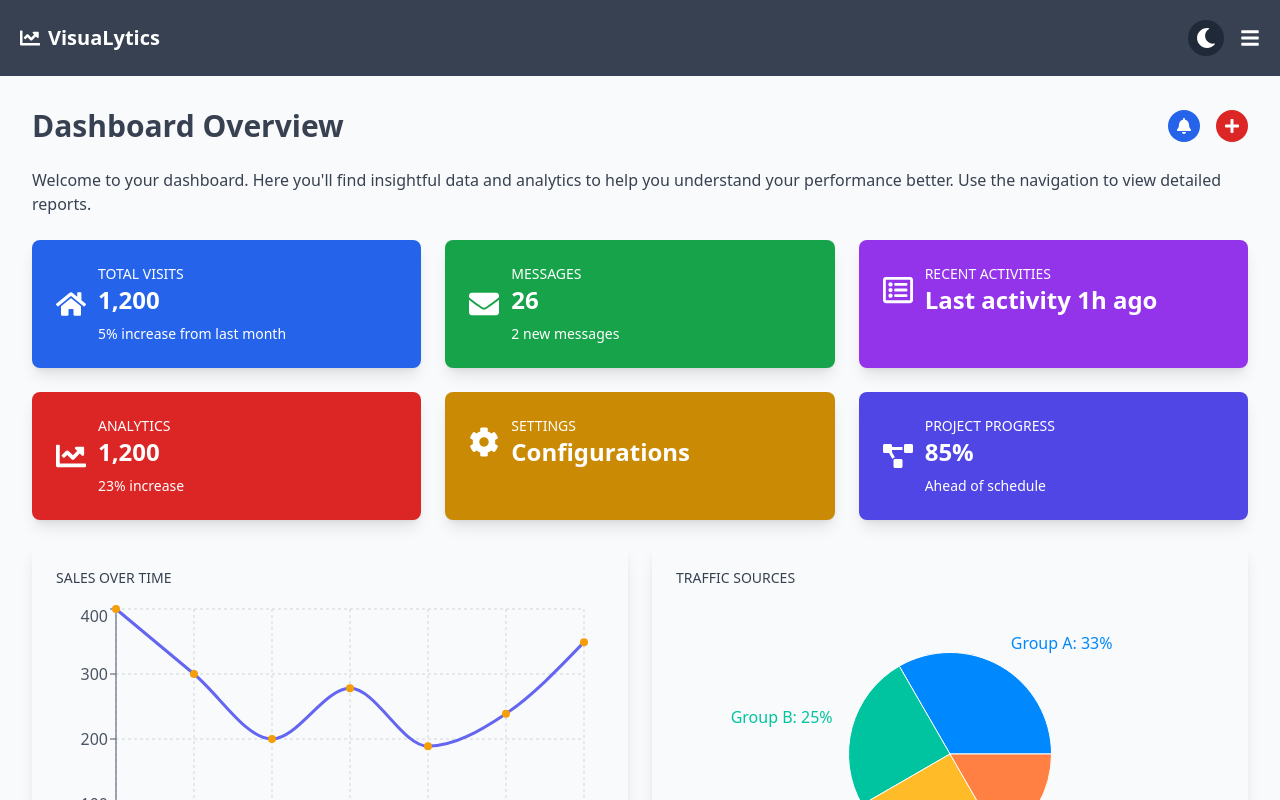
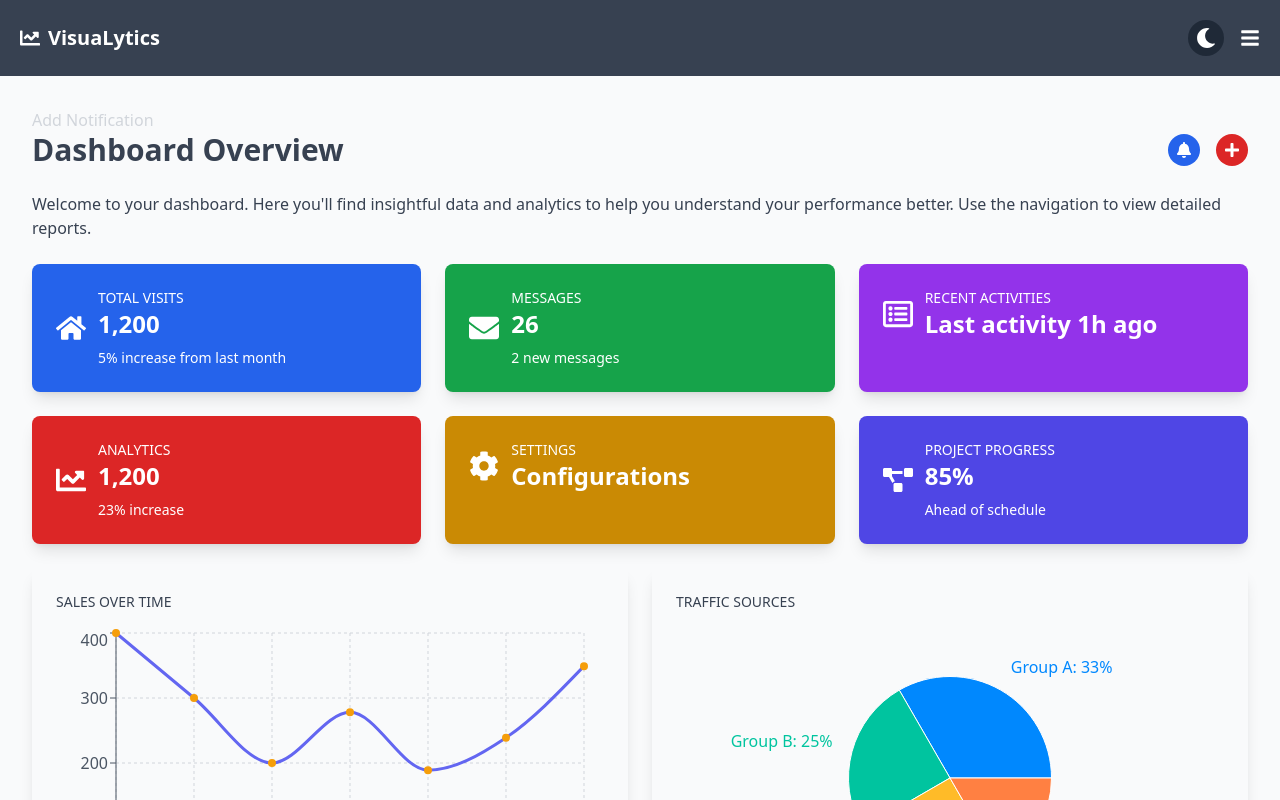
Before and after one commit to Ousman37/dashboard-app, a React (Create React App) app: page / in a window 1280 px wide. Shown: the top 800 px of the page. Built offline with nearby package versions, Linux system fonts and the light colour scheme.

Commit message:
Update Notifications component

```diff
--- a/src/components/Notifications.jsx
+++ b/src/components/Notifications.jsx
@@ -3,7 +3,6 @@ import React, { useState } from "react";
 // Notification component
 function Notification({ message, type, onClose }) {
   return (
-    <main>
     <div
       className={`notification ${type}`}
       onClick={() => onClose()}
@@ -11,14 +10,13 @@ function Notification({ message, type, onClose }) {
     >
       {message}
     </div>
-    </main>
   );
 }
 
 // Notifications component
 function Notifications() {
   const [notifications, setNotifications] = useState([]);
-  // eslint-disable-next-line no-unused-vars
+
   const addNotification = (message, type) => {
     const newNotification = { message, type };
     setNotifications([...notifications, newNotification]);
@@ -30,9 +28,16 @@ function Notifications() {
     setNotifications(updatedNotifications);
   };
 
+  // For demonstration: a function to simulate adding a notification
+  const handleAddNotificationClick = () => {
+    addNotification("This is a new notification!", "info"); // 'info' is a placeholder for the type of notification
+  };
+
   return (
-     <main>
     <div className="notifications-container">
+      {/* Button to add a notification */}
+      <button onClick={handleAddNotificationClick}>Add Notification</button>
+
       {notifications.map((notification, index) => (
         <Notification
           key={index}
@@ -42,7 +47,6 @@ function Notifications() {
         />
       ))}
     </div>
-     </main>
   );
 }
 
```
Lines whose indentation alone changed are shown as unchanged.
